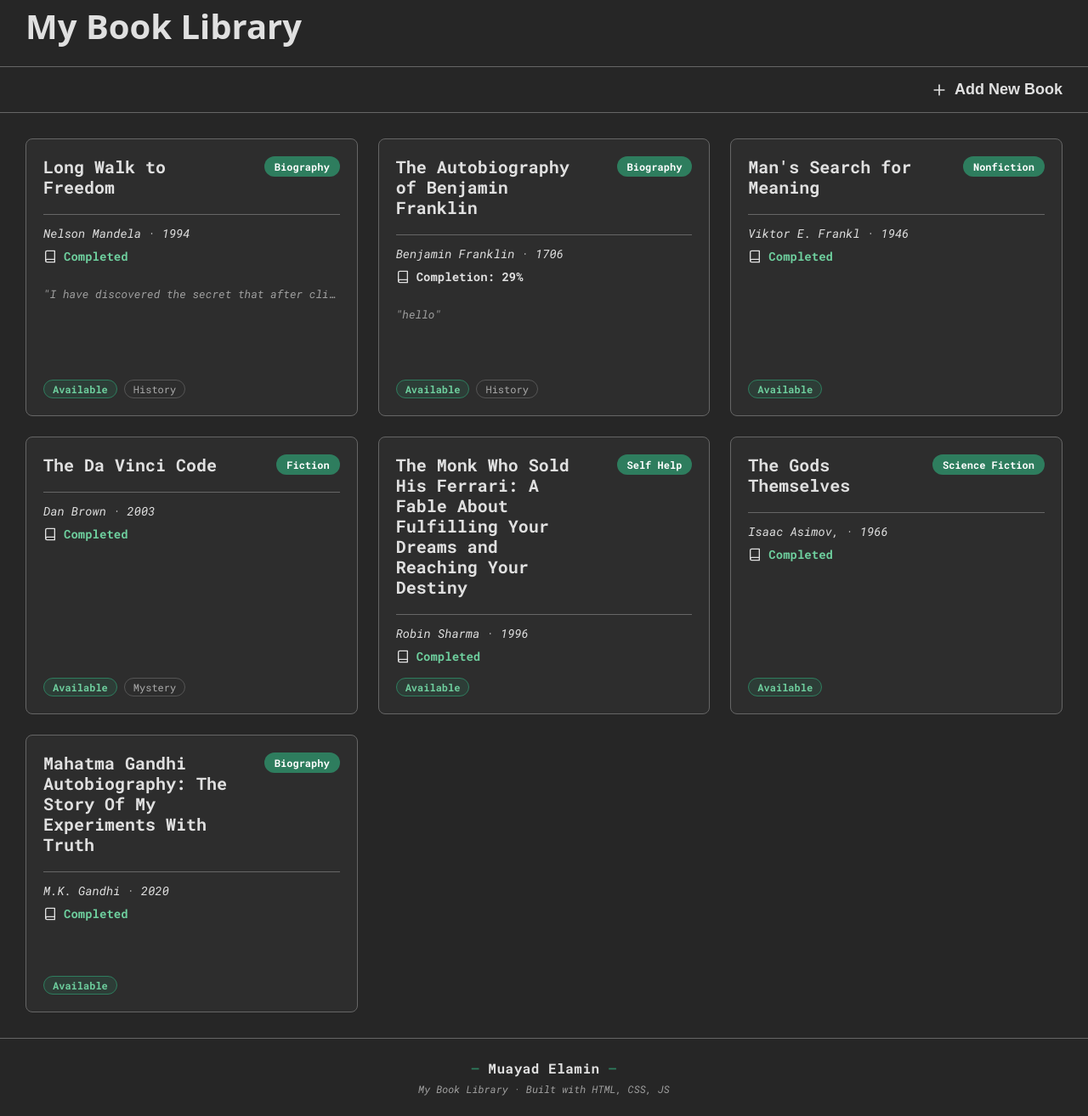
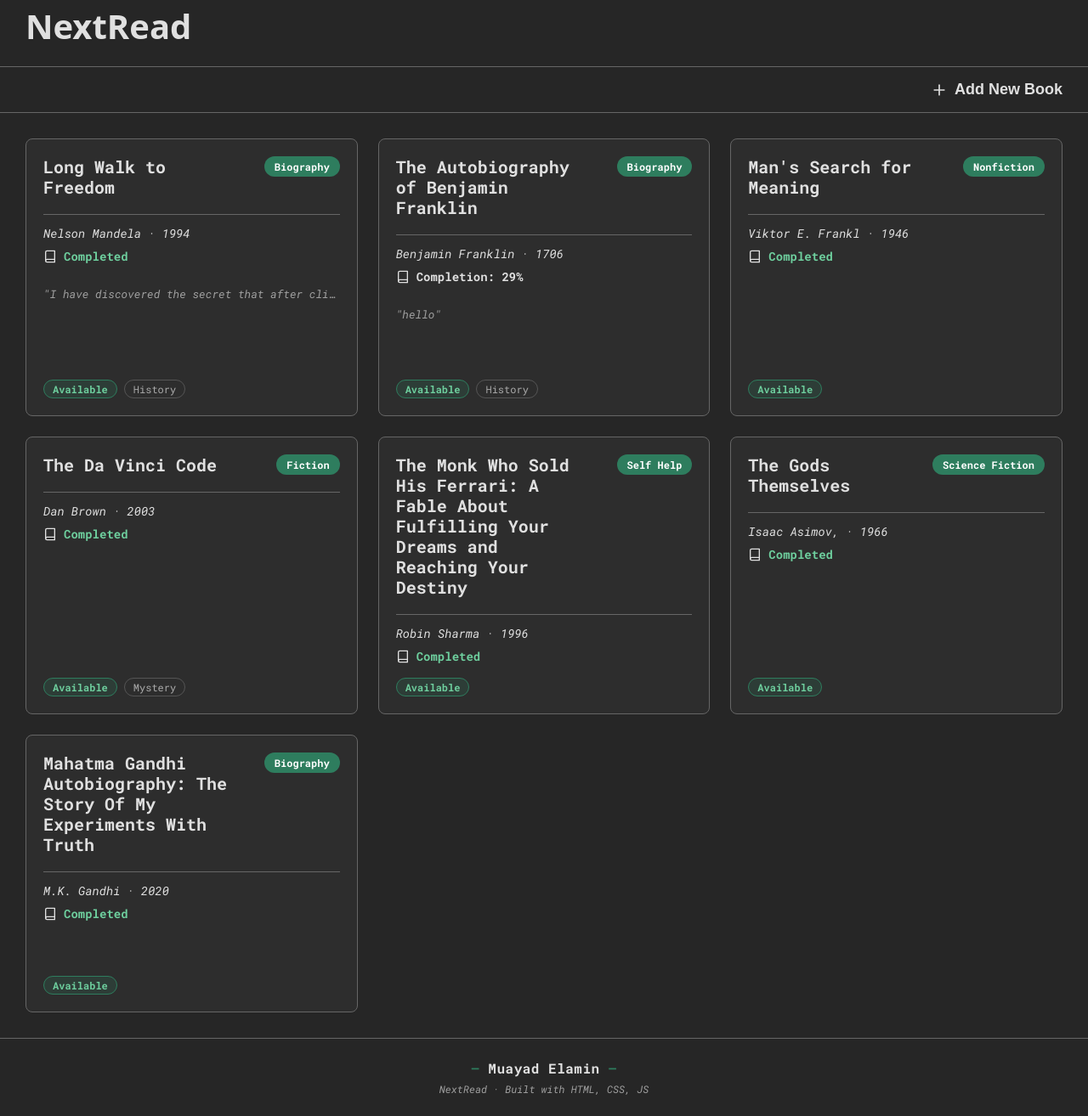
Before and after one commit to Muayad2024/SigmaSchool_project_2, a plain HTML site: page index.html in a window 1280 px wide. Shown: the part 17-1331 px from the top of the page at 85% size. Drawn offline with Linux system fonts and the light colour scheme; a web font is replaced by a local one.

Commit message:
change the title and footer

```diff
--- a/index.html
+++ b/index.html
@@ -16,7 +16,7 @@
 
     <header class="header">
         <div class="logo-area">
-          My Book Library
+          NextRead
         </div>
     </header>
 
@@ -110,7 +110,7 @@
    <footer id="footer" class="footer">
     <div class="footer-content">
         <p class="footer-name">Muayad Elamin</p>
-        <p class="footer-sub">My Book Library &middot; Built with HTML, CSS, JS</p>
+        <p class="footer-sub">NextRead &middot; Built with HTML, CSS, JS</p>
     </div>
 </footer>
     <script src="script.js"></script>
```
